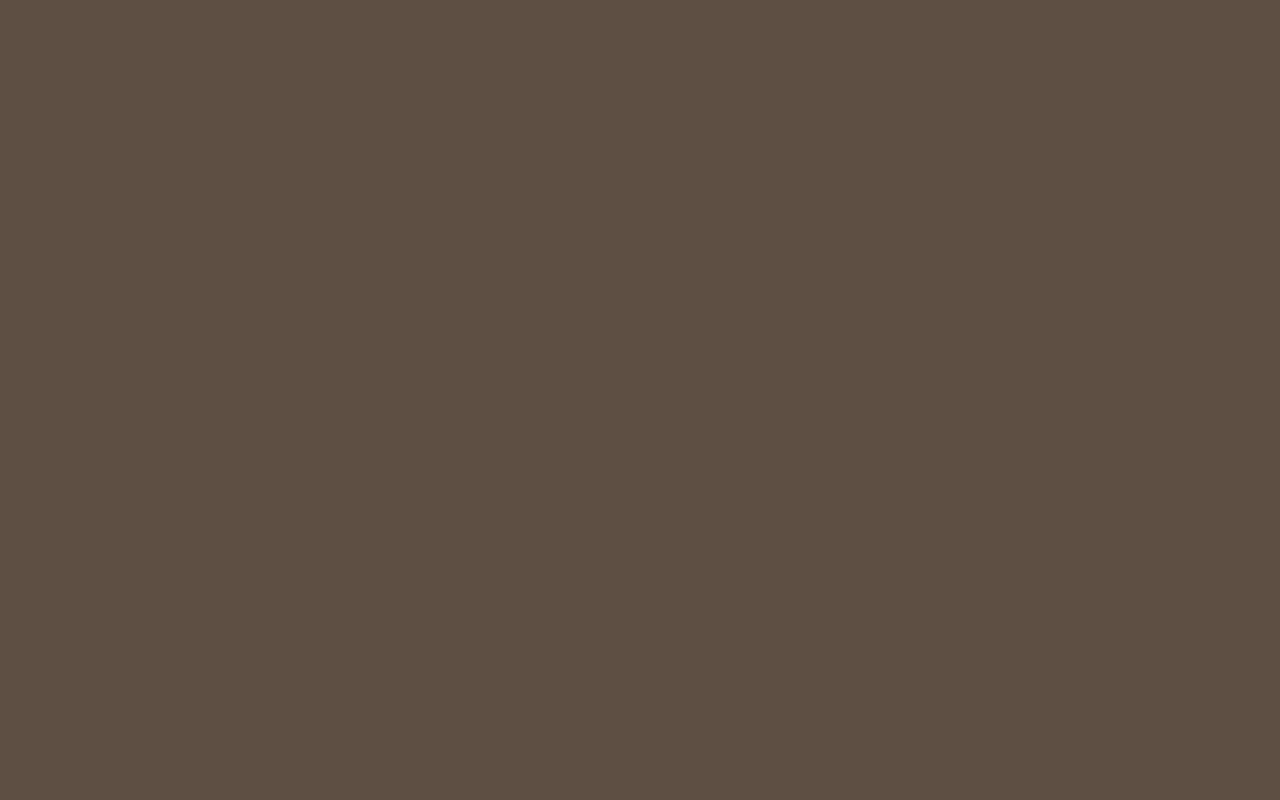
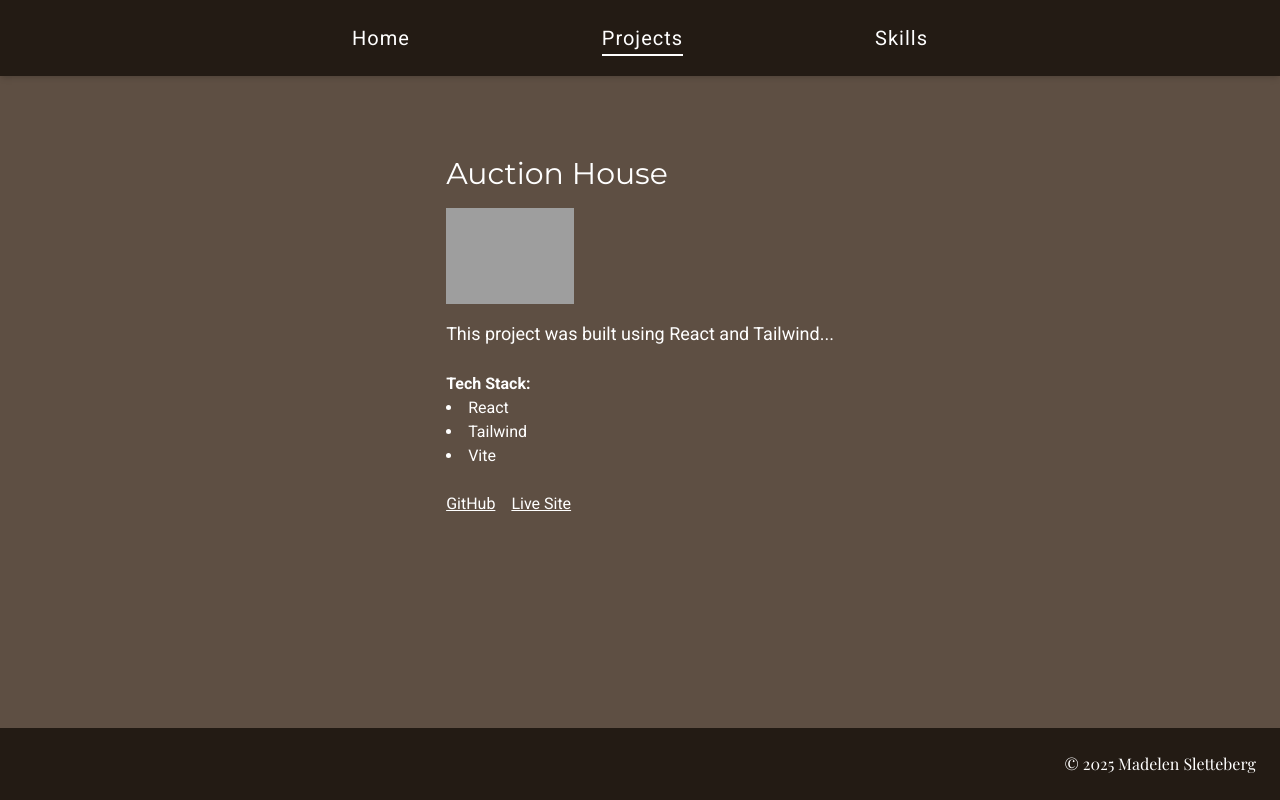
Before and after one commit to maddipaddi/maddipaddi, a React (Vite) app: page /projects/auctionhouse in a window 1280 px wide. Before the commit this address had no page. Built offline with nearby package versions, Linux system fonts and the light colour scheme; grey boxes are pictures that could not be loaded; a web font is replaced by a local one.

Commit message:
feat: set up preliminary system for reusable single project page

```diff
--- a/src/App.jsx
+++ b/src/App.jsx
@@ -6,6 +6,7 @@ import Contact from "./pages/Contact";
 import Projects from "./pages/Projects";
 import Skills from "./pages/Skills";
 import Resume from "./pages/Resume";
+import SingleProjectPage from "./pages/SingleProjectPage";
 
 function App() {
   return (
@@ -17,6 +18,7 @@ function App() {
           <Route path="/contact" element={<Contact />} />
           <Route path="/skills" element={<Skills />} />
           <Route path="/projects" element={<Projects />} />
+          <Route path="/projects/:projectId" element={<SingleProjectPage />} />
           <Route path="/resume" element={<Resume />} />
         </Route>
       </Routes>
--- a/src/components/Bookshelf/index.jsx
+++ b/src/components/Bookshelf/index.jsx
@@ -44,21 +44,21 @@ export default function Bookshelf() {
             imageSrc={ClicketyCartLogo}
             alt="Shopping cart racing over the words 'Clickety Cart'"
             description="This is not the actual description. We are just checking the visuals. Replace later."
-            to=""
+            to="/projects/clicketycart"
           />
           <ProjectCard
             title="Auction House"
             imageSrc={AuctionHouseLogo}
             alt="Diamond shaped logo with the words 'Auction House' to the right."
             description="This is not the actual description. We are just checking the visuals. Replace later."
-            to=""
+            to="/projects/auctionhouse"
           />
           <ProjectCard
             title="Holidaze"
             imageSrc={HolidazeLogo}
             alt="Log cabin with a smoking pipe over the words 'Holidaze'."
             description="This is not the actual description. We are just checking the visuals. Replace later."
-            to=""
+            to="/projects/holidaze"
           />
         </div>
 
--- /dev/null
+++ b/src/data/projects.mjs
@@ -0,0 +1,35 @@
+export const projects = [
+  {
+    id: "clicketycart",
+    title: "ClicketyCart",
+    icon: "/assets/CC-logo.png",
+    description:
+      "An e-commerce prototype focused on accessibility and performance.",
+    longText: "This project was built using React and Tailwind...",
+    techStack: ["React", "Tailwind", "Vite"],
+    repo: "https://github.com/maddie/clicketycart",
+    live: "https://clicketycart.live",
+  },
+  {
+    id: "auctionhouse",
+    title: "Auction House",
+    icon: "/assets/AH-logo-dark.png",
+    description:
+      "An e-commerce prototype focused on accessibility and performance.",
+    longText: "This project was built using React and Tailwind...",
+    techStack: ["React", "Tailwind", "Vite"],
+    repo: "https://github.com/maddie/clicketycart",
+    live: "https://clicketycart.live",
+  },
+  {
+    id: "holidaze",
+    title: "Holidaze",
+    icon: "/assets/FH-logo-dark.png",
+    description:
+      "An e-commerce prototype focused on accessibility and performance.",
+    longText: "This project was built using React and Tailwind...",
+    techStack: ["React", "Tailwind", "Vite"],
+    repo: "https://github.com/maddie/clicketycart",
+    live: "https://clicketycart.live",
+  },
+];
--- /dev/null
+++ b/src/pages/SingleProjectPage.jsx
@@ -0,0 +1,39 @@
+import { useParams } from "react-router";
+import { projects } from "../data/projects";
+
+export default function SingleProjectPage() {
+  const { projectId } = useParams();
+  const project = projects.find((p) => p.id === projectId);
+
+  if (!project) return <p>Project not found.</p>;
+
+  return (
+    <article className="max-w-4xl mx-auto px-4 py-8">
+      <h1 className="text-3xl font-heading mb-4">{project.title}</h1>
+      <img
+        src={`${project.icon}`}
+        alt={`${project.title} logo`}
+        className="w-32 mb-4"
+      />
+      <p className="mb-6 text-lg">{project.longText}</p>
+
+      <div className="mb-6">
+        <h2 className="font-bold">Tech Stack:</h2>
+        <ul className="list-disc list-inside">
+          {project.techStack.map((tech) => (
+            <li key={tech}>{tech}</li>
+          ))}
+        </ul>
+      </div>
+
+      <div className="flex gap-4">
+        <a href={project.repo} className="underline text-accent1">
+          GitHub
+        </a>
+        <a href={project.live} className="underline text-accent1">
+          Live Site
+        </a>
+      </div>
+    </article>
+  );
+}
```
